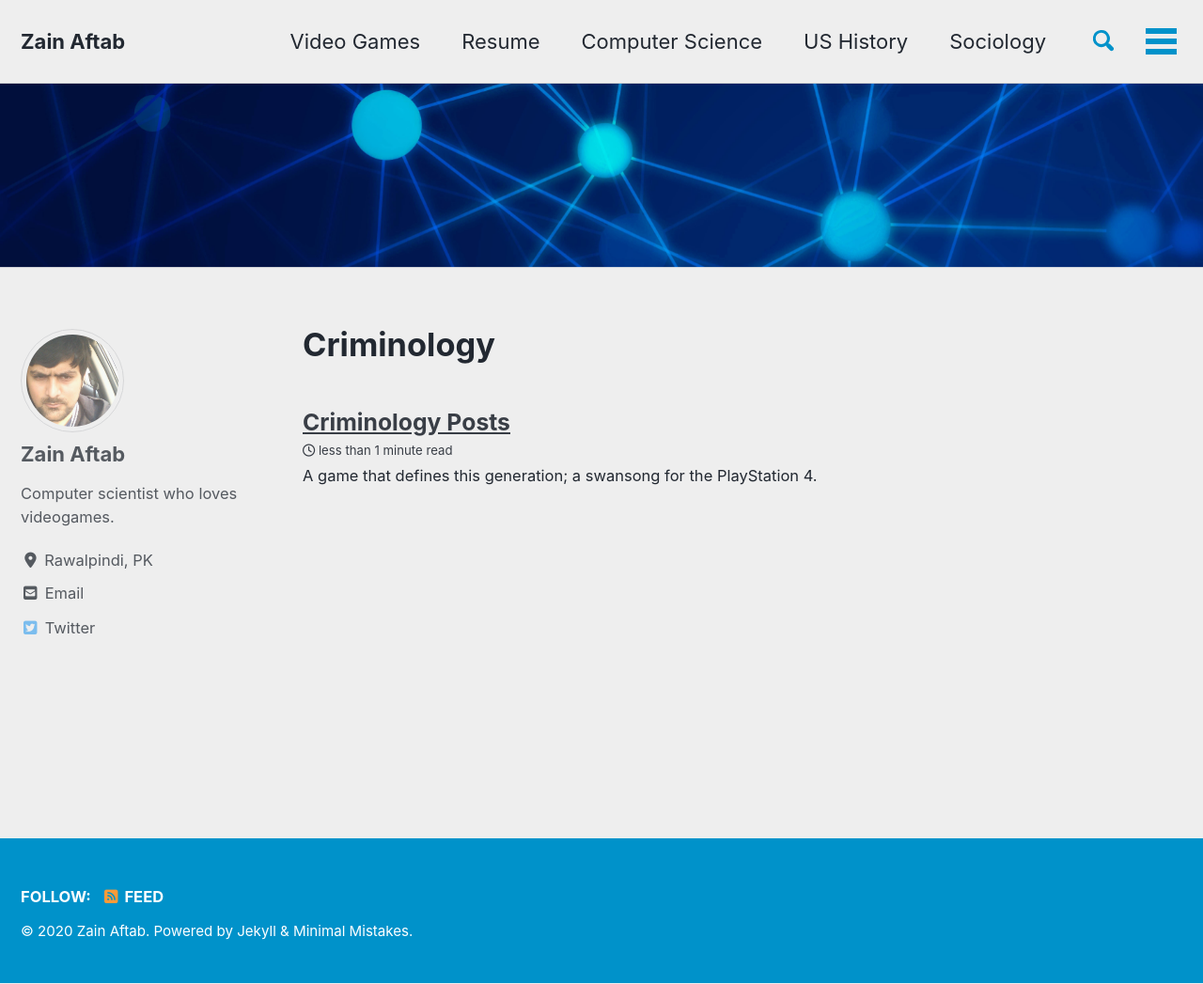
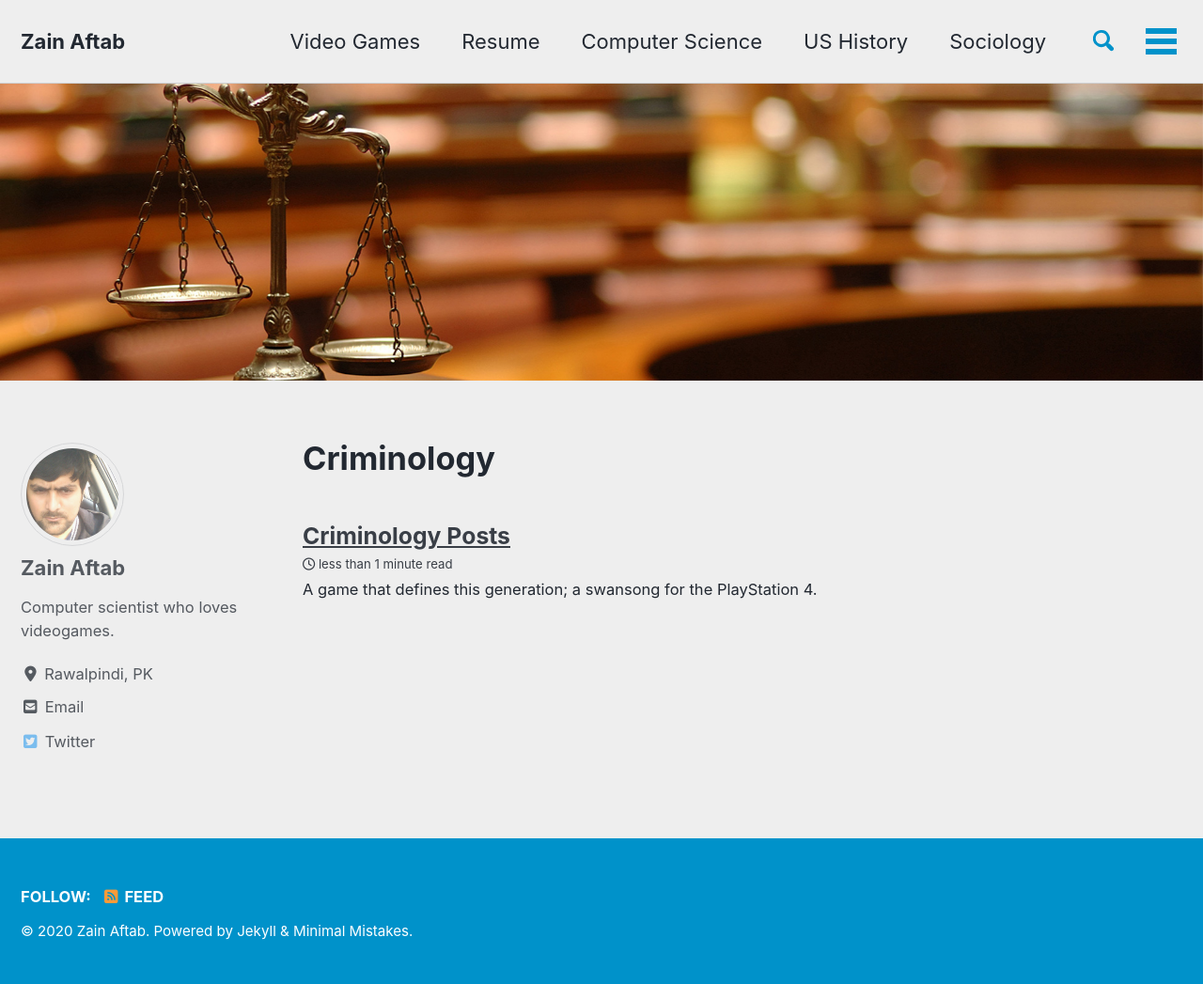
Before and after one commit to zainaftab2225/zainaftab2225.github.io, a Jekyll site: the page built from _pages/criminology.md, in a window 1280 px wide and 1047 px high. Shown: the whole window at 94% size. Built offline with Jekyll 4.4.1, drawn with Linux system fonts in a browser that asks for light colours; cached includes are drawn as plain includes; nearby versions of some CDN libraries.

Commit message:
criminology banner

```diff
--- a/_pages/criminology.md
+++ b/_pages/criminology.md
@@ -7,5 +7,5 @@ collection: criminology
 entries_layout: list
 classes: wide
 header:
-  image: "/images/home_banner.jpg"
+  image: "/images/law_banner.jpg"
 ---
```
Also changed, not shown: images/law_banner.jpg (added).
